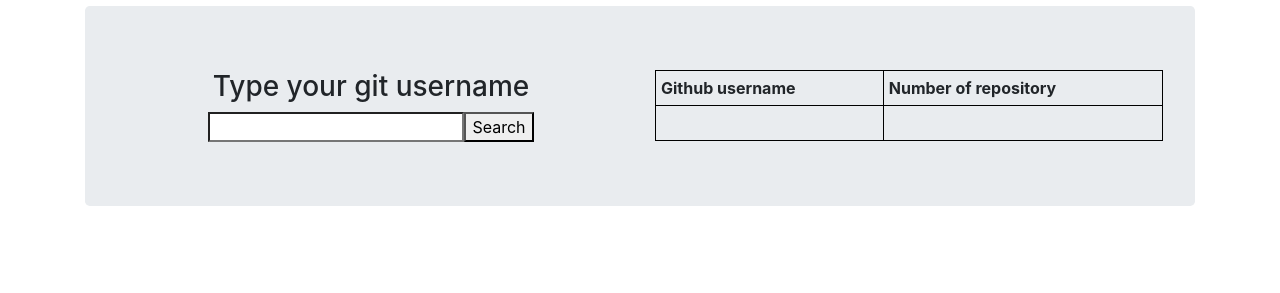
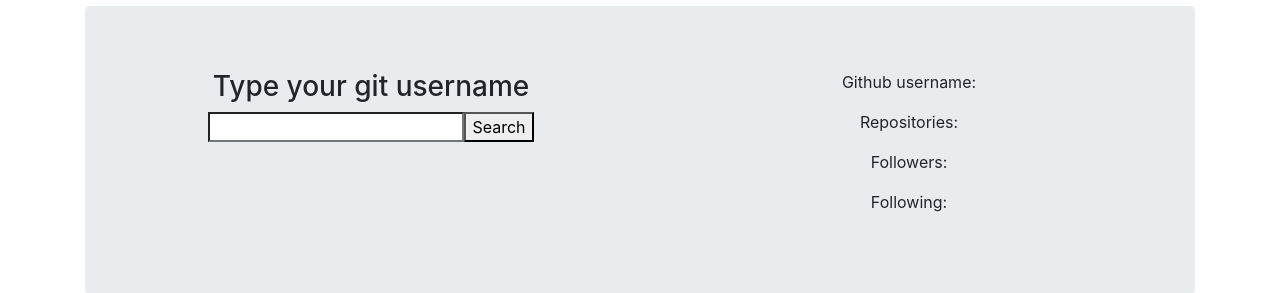
Before and after one commit to roxaline/Github-username, an Angular app: page / in a window 1280 px wide. Shown: the part 429-722 px from the top of the page. Built offline with nearby package versions, Linux system fonts and the light colour scheme.

Commit message:
adding some a link in github-form

```diff
--- a/src/app/github-form/github-form.component.html
+++ b/src/app/github-form/github-form.component.html
@@ -6,18 +6,14 @@
               <h3>Type your git username</h3>
           <form id="From">
             <input type="search" name="Search">
-            <button id="search">Search</button>
+            <button id="search" formaction="http://www.github.com">Search</button>
           </form>
         </div>
         <div class="col-md-6">
-            <table style="width:100%">
-              <tr>
-                <th>Github username</th>
-                <th>Number of repository</th>
-              </tr>
-                <td>&nbsp;</td>
-                <td>&nbsp;</td>
-            </table>
+          <p>Github username:</p>
+          <p>Repositories:</p>
+          <p>Followers:</p>
+          <p>Following:</p>
         </div>
     </div>
       </div>
```
Also changed, not shown: src/app/github-form/github-form.component.ts (+6 -1 lines), 1 other file (tests, documents, lock files or other folders).
